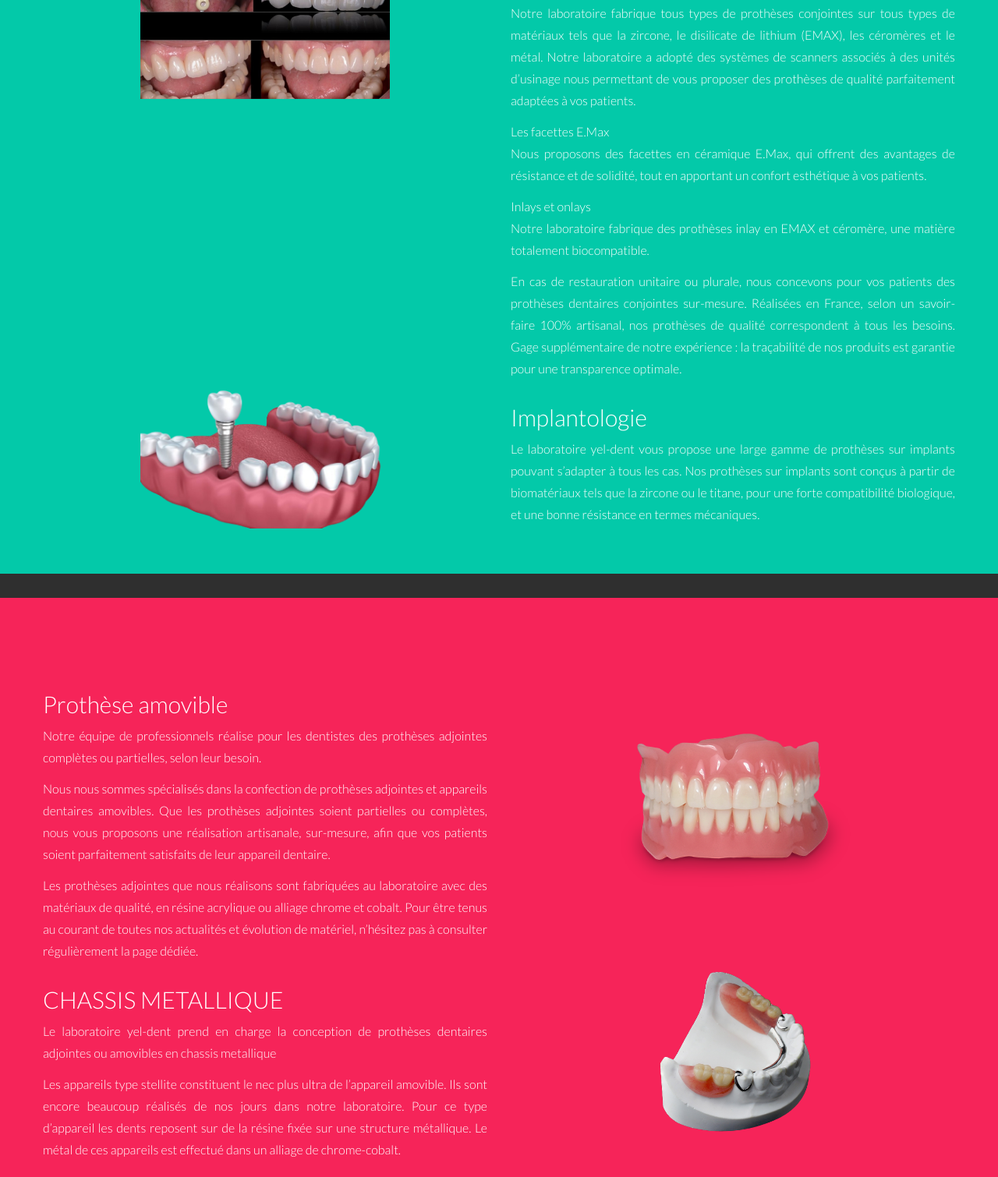
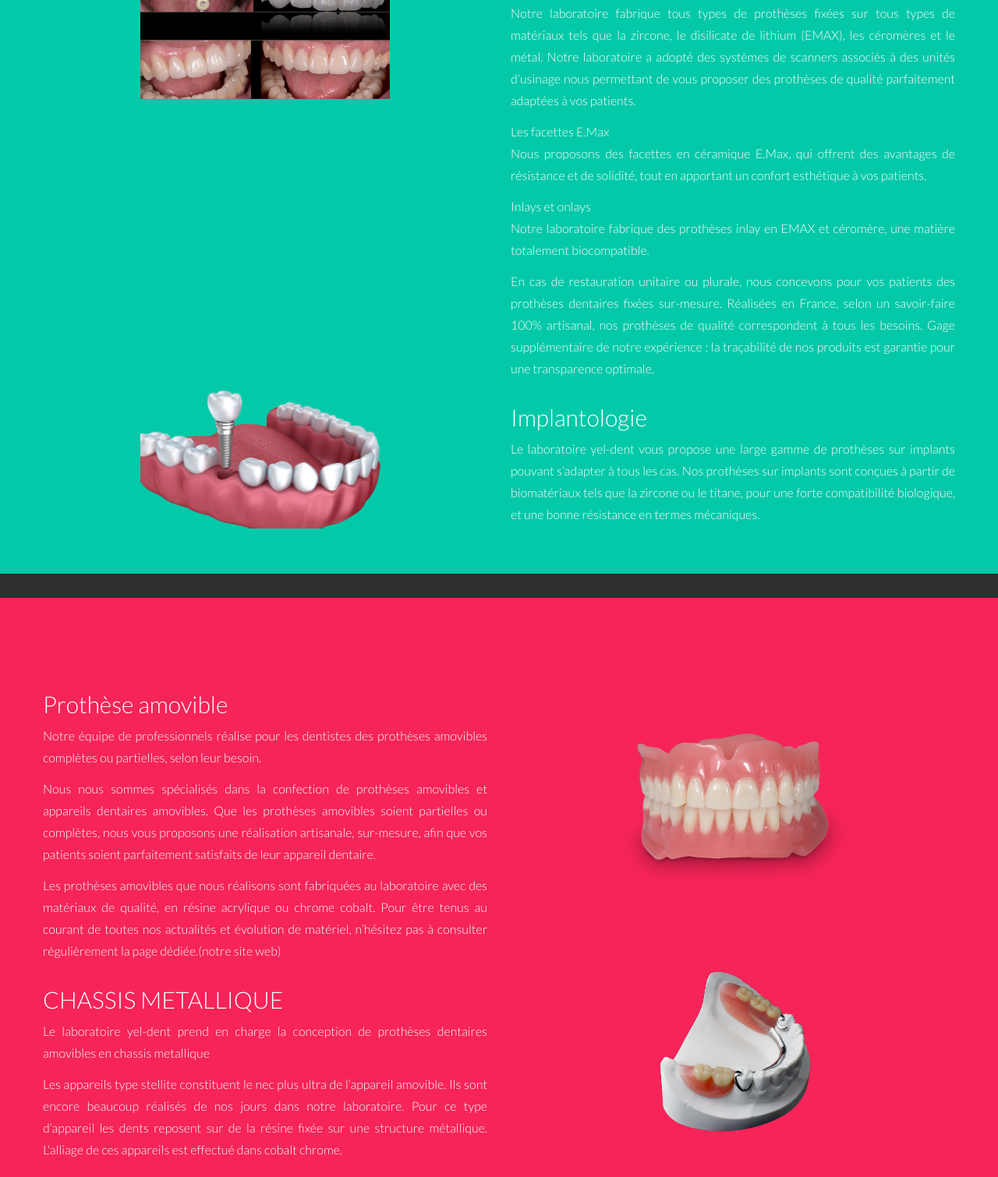
Before and after one commit to alpernuage/yel-dent, a plain HTML site: page index.html in a window 1280 px wide. Shown: the part 990-2500 px from the top of the page at 78% size. Drawn offline with Linux system fonts and the light colour scheme.

Commit message:
correction ortographe

```diff
--- a/index.html
+++ b/index.html
@@ -51,14 +51,14 @@
         <br />
         <p>
           Notre laboratoire de prothèses dentaires réalise pour les dentistes et
-          les stomologues des implants, des prothèses fixes et amovibles.
+          les stomologues des prothèses sur implants, des prothèses fixes et amovibles.
         </p>
         <p>
           Le laboratoire a été créé en 2021 et s'est installé au 106 rue
           Gontier-Patin 13100 Aix-en-Provence. Aujourd’hui une équipe de quatre
-          personnes diplômées et qualifiées qui vous accueille dans des locaux
+          personnes diplômées et qualifiées vous accueille dans des locaux
           de 100 m² dédiés à la fabrication artisanale de prothèses dentaires
-          fixe et amovible, associée aux dernières technologies. Nous sommes
+          fixes et amovibles, associée aux dernières technologies. Nous sommes
           équipés de scanners et d’unités d’usinage permettant de répondre à
           toutes vos attentes.
         </p>
@@ -106,7 +106,7 @@
               <div class="col-md-6">
                 <h2 data-effect="slide-right">Prothèse fixe</h2>
                 <p>
-                  Notre laboratoire fabrique tous types de prothèses conjointes
+                  Notre laboratoire fabrique tous types de prothèses fixées
                   sur tous types de matériaux tels que la zircone, le disilicate
                   de lithium (EMAX), les céromères et le métal. Notre
                   laboratoire a adopté des systèmes de scanners associés à des
@@ -127,7 +127,7 @@
                 </p>
                 <p>
                   En cas de restauration unitaire ou plurale, nous concevons
-                  pour vos patients des prothèses dentaires conjointes
+                  pour vos patients des prothèses dentaires fixées
                   sur-mesure. Réalisées en France, selon un savoir-faire 100%
                   artisanal, nos prothèses de qualité correspondent à tous les
                   besoins. Gage supplémentaire de notre expérience : la
@@ -154,7 +154,7 @@
                 <p>
                   Le laboratoire yel-dent vous propose une large gamme de
                   prothèses sur implants pouvant s’adapter à tous les cas. Nos
-                  prothèses sur implants sont conçus à partir de biomatériaux
+                  prothèses sur implants sont conçues à partir de biomatériaux
                   tels que la zircone ou le titane, pour une forte compatibilité
                   biologique, et une bonne résistance en termes mécaniques.
                 </p>
@@ -191,22 +191,22 @@
                 <h2 data-effect="slide-left">Prothèse amovible</h2>
                 <p>
                   Notre équipe de professionnels réalise pour les dentistes des
-                  prothèses adjointes complètes ou partielles, selon leur
+                  prothèses amovibles complètes ou partielles, selon leur
                   besoin.
                 </p>
                 <p>
                   Nous nous sommes spécialisés dans la confection de prothèses
-                  adjointes et appareils dentaires amovibles. Que les prothèses
-                  adjointes soient partielles ou complètes, nous vous proposons
+                  amovibles et appareils dentaires amovibles. Que les prothèses
+                  amovibles soient partielles ou complètes, nous vous proposons
                   une réalisation artisanale, sur-mesure, afin que vos patients
                   soient parfaitement satisfaits de leur appareil dentaire.
                 </p>
                 <p>
-                  Les prothèses adjointes que nous réalisons sont fabriquées au
+                  Les prothèses amovibles que nous réalisons sont fabriquées au
                   laboratoire avec des matériaux de qualité, en résine acrylique
-                  ou alliage chrome et cobalt. Pour être tenus au courant de
+                  ou chrome cobalt. Pour être tenus au courant de
                   toutes nos actualités et évolution de matériel, n’hésitez pas
-                  à consulter régulièrement la page dédiée.
+                  à consulter régulièrement la page dédiée.(notre site web)
                 </p>
               </div>
               <!--/col-md-4 -->
@@ -228,7 +228,7 @@
                 <h2 data-effect="slide-left">CHASSIS METALLIQUE</h2>
                 <p>
                   Le laboratoire yel-dent prend en charge la conception de
-                  prothèses dentaires adjointes ou amovibles en chassis
+                  prothèses dentaires amovibles en chassis
                   metallique
                 </p>
                 <p>
@@ -236,8 +236,7 @@
                   l’appareil amovible. Ils sont encore beaucoup réalisés de nos
                   jours dans notre laboratoire. Pour ce type d’appareil les
                   dents reposent sur de la résine fixée sur une structure
-                  métallique. Le métal de ces appareils est effectué dans un
-                  alliage de chrome-cobalt.
+                  métallique. L'alliage de ces appareils est effectué dans cobalt chrome.
                 </p>
               </div>
               <!--/col-md-4 -->
@@ -297,7 +296,7 @@
                   Ordinateur (CFAO).
                 </p>
                 <p>
-                  Dans le cadre des restaurations un itaires ou plurales, nous
+                  Dans le cadre des restaurations unitaires ou plurales, nous
                   réalisons les prothèses fixes sur-mesure par un procédé de
                   CFAO et notamment par la technologie de l'empreinte optique.
                 </p>
@@ -382,8 +381,8 @@
           <p class="text-justify">
             Nous utilisons notre matériel de pointe et notre spécialisation dans
             les nouvelles technologies pour proposer une large gamme de
-            prothèses sur implants, des prothèses adjointes partielles ou
-            complètes, ainsi que des prothèses conjointes adaptées à tous les
+            prothèses sur implants, des prothèses amovibles partielles ou
+            complètes, ainsi que des prothèses fixées adaptées à tous les
             types de restauration dentaire.
           </p>
           <p class="text-justify">
```
